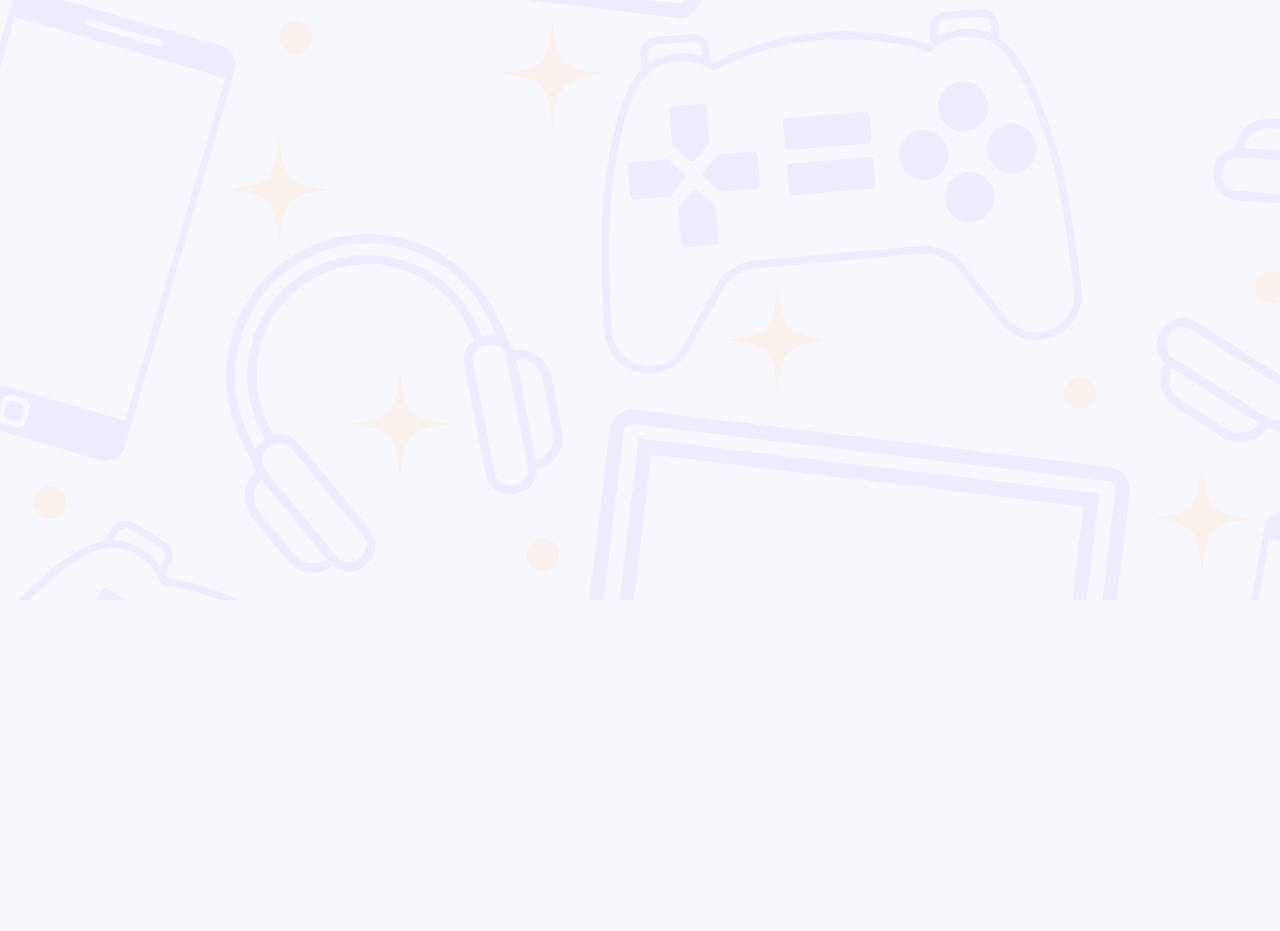
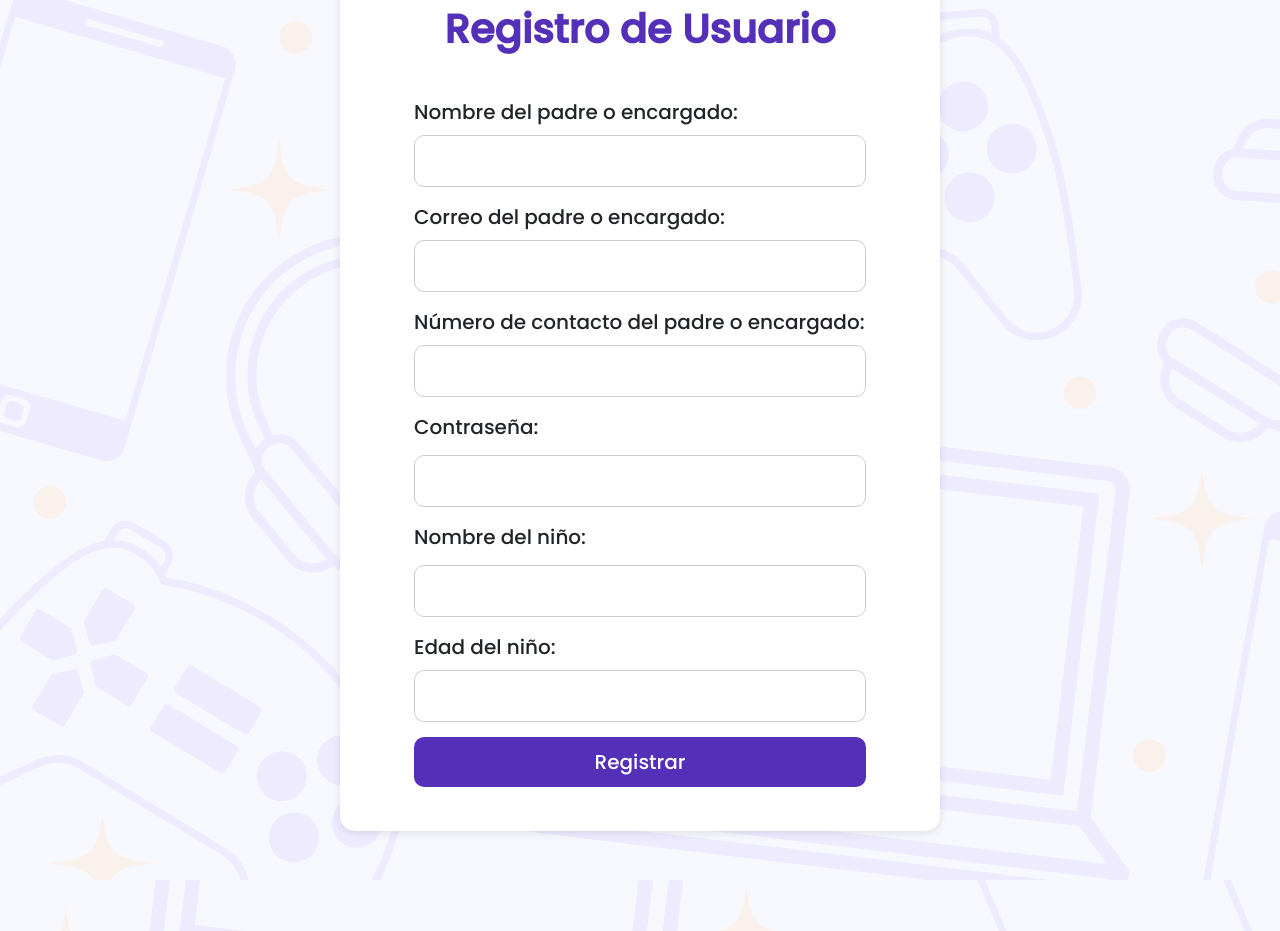
Before and after one commit to kimherdz/gabu-insights, a React (Create React App) app: page /admins/registerPapas in a window 1280 px wide. Shown: the part 200-1131 px from the top of the page. Before the commit the page ends 800 px from the top, so only its background shows below. Built offline with nearby package versions, Linux system fonts and the light colour scheme.

Commit message:
medio de admins

```diff
--- a/src/App.jsx
+++ b/src/App.jsx
@@ -7,9 +7,14 @@ import GameTime from './pages/gameTime';
 import Social from './pages/social';
 import FunZone from './pages/funZone';
 import Login from './pages/login';
-import SignUp from './pages/signUp';
+
+import RegisterUsers from './pages/registerUsers';
+import RegisterPapas from './pages/admins/registerPapas';
+import RegisterCoaches from './pages/admins/registerCoaches';
+
 import CoachView from './pages/coaches/coachesView';
 import FullReport from './pages/coaches/fullReport';
+
 import Simon from './pages/games/simon';
 import Mole from './pages/games/mole';
 import { AuthProvider } from './pages/authContext';
@@ -31,7 +36,10 @@ function App() {
             <Route path="/login" element={<Login />} />
             <Route path="/coachesView" element={<CoachView />} />
             <Route path="/fullReport" element={<FullReport />} />
-            <Route path="/SignUp" element={<SignUp />} />
+
+            <Route path="/registerUsers" element={<RegisterUsers />} />
+            <Route path="/admins/registerPapas" element={<RegisterPapas />} />
+            <Route path="/admins/registgerCoaches" element={<RegisterCoaches />} />
 
             <Route path="/games/simon" element={<Simon />} />
             <Route path="/games/mole" element={<Mole />} />
--- /dev/null
+++ b/src/pages/admins/admins.css
@@ -0,0 +1,116 @@
+/*Login*/
+.login-container {
+    width: 600px;
+    margin: 100px auto;
+    padding: 20px;
+    border: none;
+    border-radius: 15px;
+    background-color: #fff;
+    box-shadow: 0 2px 10px rgba(0, 0, 0, 0.1);
+    text-align: center;
+  }
+
+  .form-group {
+    margin-bottom: 15px;
+    text-align: left;
+  }
+
+  label {
+    display: block;
+    margin-bottom: 5px;
+  }
+
+  .password-container {
+      display: flex;
+      align-items: center;
+    }
+
+  input[type="text"],
+  input[type="password"] {
+    width: 100%;
+    padding: 10px;
+    margin-top: 5px;
+    border: 1px solid #ccc;
+    border-radius: 10px;
+    background-color: #fff;
+  }
+
+  input:focus {
+    outline: none;
+    border-color: #5430B8;
+  }
+
+  .btn-login {
+    width: 100%;
+    padding: 10px;
+    background-color: #5430B8;
+    color: white;
+    border: none;
+    border-radius: 10px;
+    cursor: pointer;
+  }
+
+  .btn-login:hover {
+    background-color: #e5ddff;
+    color: #5430B8;
+  }
+
+  .show-password-btn {
+      background: none;
+      border: none;
+      color: #5430B8;
+      margin-left: 10px;
+      cursor: pointer;
+    }
+
+  /*Sign Up*/
+  .signup-container {
+    max-width: 600px;
+    margin: 100px auto;
+    padding: 20px;
+    background-color: #fff;
+    border-radius: 15px;
+    box-shadow: 0 2px 10px rgba(0, 0, 0, 0.1);
+  }
+
+  .center-title {
+    text-align: center;
+    margin-bottom: 20px;
+    color: #5430B8;
+  }
+
+  .signup-form {
+    display: flex;
+    flex-direction: column;
+  }
+
+  .form-input {
+    padding: 10px;
+    margin-bottom: 15px;
+    border: 1px solid #ccc;
+    border-radius: 10px;
+    font-size: 1em;
+    width: 100%;
+  }
+
+  .form-input:focus {
+    border-color: #5430B8;
+    outline: none;
+  }
+
+  .btn-login {
+    width: 100%;
+    padding: 10px;
+    border-radius: 10px;
+    background-color: #5430B8;
+    color: white;
+    border: none;
+    cursor: pointer;
+    font-size: 1em;
+    transition: background-color 0.3s ease;
+  }
+
+  .btn-login:hover {
+    background-color: #e5ddff;
+    color: #5430B8;
+  }
--- a/src/pages/signUp.jsx
+++ b/src/pages/admins/registerPapas.jsx
@@ -1,7 +1,7 @@
 import React, { useState } from 'react';
-import './accounts.css';
+import './admins.css';
 
-const SignUp = () => {
+const RegisterUsers = () => {
   const [formData, setFormData] = useState({
     name: '',
     email: '',
@@ -101,4 +101,4 @@ const SignUp = () => {
   );
 };
 
-export default SignUp;
+export default RegisterUsers;
--- a/src/pages/login.jsx
+++ b/src/pages/login.jsx
@@ -34,7 +34,7 @@ const Login = () => {
         } else if (data.role === 'coach') {
           navigate('/coachesView'); // Vista de coaches
         } else if (data.role === 'admin') {
-          navigate('/adminView'); // Vista de admin
+          navigate('/viewAllReports'); // Vista de admin
         }
       } else {
         if (response.status === 401) {
--- a/src/pages/navbar/navbar.jsx
+++ b/src/pages/navbar/navbar.jsx
@@ -78,9 +78,9 @@ const NavigationBar = () => {
 
           {role === 'admin' && (
             <>
+              <Nav.Link as={Link} to="/viewAllReports">Ver todos los reportes</Nav.Link>
               <Nav.Link as={Link} to="/registerUsers">Registro de nuevos usuarios</Nav.Link>
               <Nav.Link as={Link} to="/viewAllUsers">Ver todos los usuarios</Nav.Link>
-              <Nav.Link as={Link} to="/viewAllReports">Ver todos los reportes</Nav.Link>
             </>
           )}
         </Nav>
--- /dev/null
+++ b/src/pages/registerUsers.jsx
@@ -0,0 +1,36 @@
+import React from 'react';
+import { useNavigate } from 'react-router-dom';
+import './fun.css';
+
+import parentImage from '../img/parents.png';
+import coachImage from '../img/coach.png';
+
+const RegisterUsers = () => {
+  const navigate = useNavigate();
+
+  const redirectToRegis = (path) => {
+    navigate(path);
+  };
+
+  return (
+    <div className='container'>
+      <img
+        src={parentImage}
+        alt="Papas"
+        onClick={() => redirectToRegis('/admins/registerPapas')}
+        className='responsive-img'
+
+      />
+      <img
+        src={coachImage}
+        alt="Coaches"
+        onClick={() => redirectToRegis('/admins/registerCoaches')}
+        className='responsive-img'
+
+      />
+
+    </div>
+  );
+};
+
+export default RegisterUsers;
```
Also changed, not shown: src/img/coach.png (added), src/img/parents.png (added), src/pages/admins/registerCoaches.jsx (added), src/pages/admins/viewAllReports.jsx (added), src/pages/admins/viewAllUsers.jsx (added).
